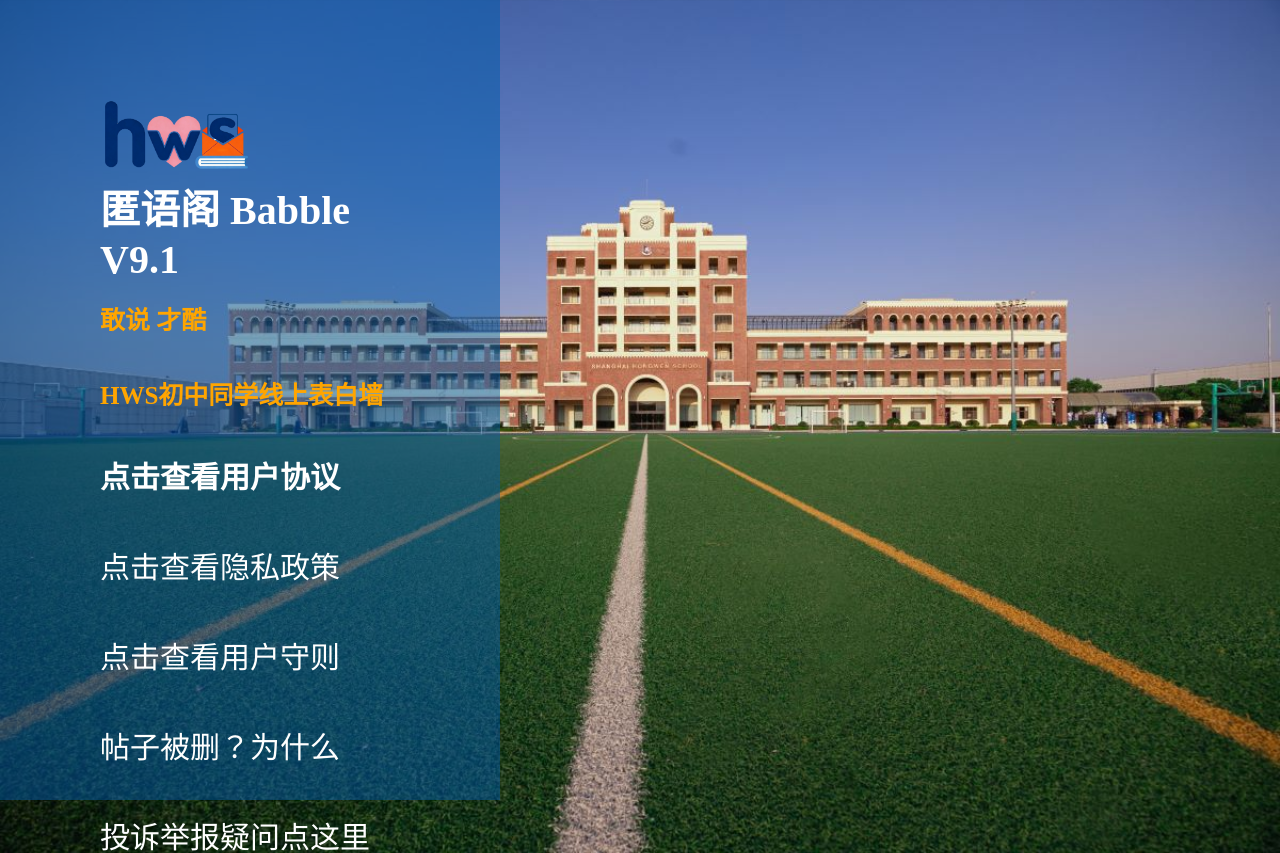
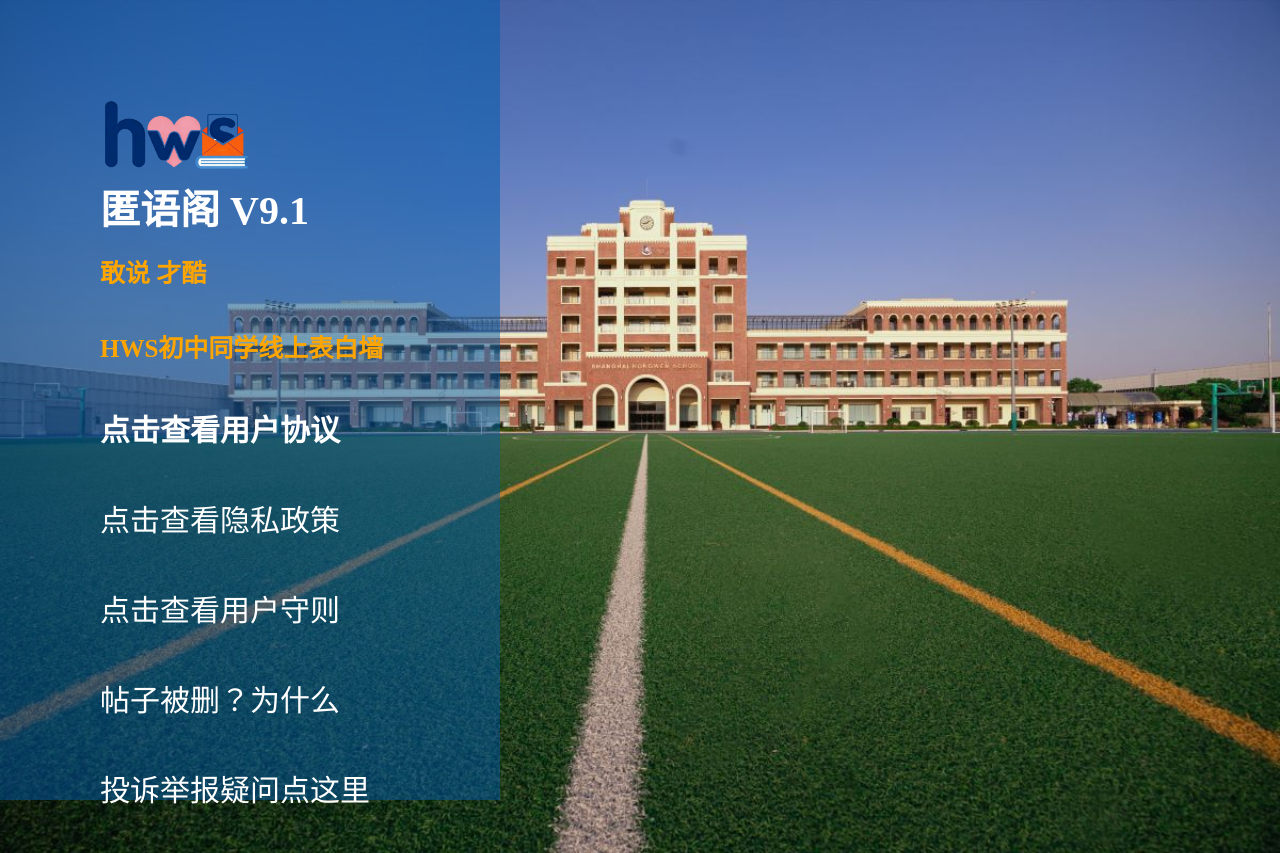
Before and after one commit to jasperinsh-afk/Babble, a Flask app: page / in a window 1280 px wide. Shown: the top 853 px of the page. Run offline with Flask 3, Linux system fonts and the light colour scheme.

Commit message:
Update index.html

```diff
--- a/templates/index.html
+++ b/templates/index.html
@@ -9,7 +9,7 @@
 
 		<div class="main">
 			<img src="static/img/LOGO.png">
-			<h1>匿语阁 Babble V9.1</h1>
+			<h1>匿语阁 V9.1</h1>
 			<p>敢说 才酷</p>
 			<p>HWS初中同学线上表白墙<p>
 			<a href="https://docs.qq.com/doc/DTGtVbG9GYUFhUVpW">点击查看用户协议</a>
```
